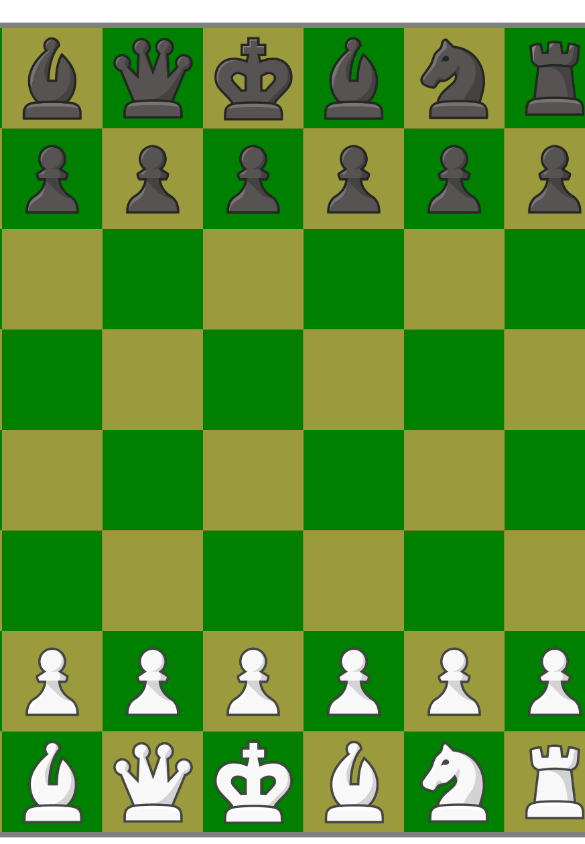
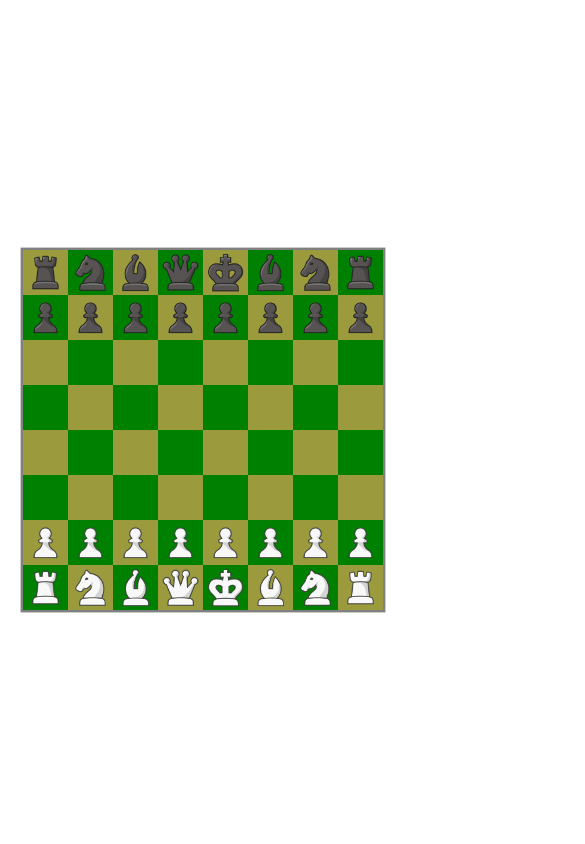
Before and after one commit to LucasBerr/Chess, a website with bundled scripts: page index.html in a window 390 px wide. Shown: the top 844 px of the page, 585 px wide, since content can reach past the window. Built offline with nearby package versions, Linux system fonts and the light colour scheme.

Commit message:
Update style.css
Adicionando escalas de acordo com o dispositivo

```diff
--- a/style.css
+++ b/style.css
@@ -1,14 +1,44 @@
-html, body {
+/* ajustando escala de acordo com o dispositivo */
+@media screen and (max-width: 1280px) {
+  #screen {
+    transform: scale(0.67);
+  }
+}
+@media screen and (max-width: 999px) {
+  #screen {
+    transform: scale(0.67);
+  }
+}
+@media screen and (max-width: 850px) {
+  #screen {
+    transform: scale(0.5);
+  }
+}
+@media screen and (max-width: 600px) {
+  #screen {
+    transform: scale(0.4);
+  }
+}
+@media screen and (max-width: 500px) {
+  #screen {
+    transform: scale(0.3);
+  }
+}
+@media screen and (max-width: 300px) {
+  #screen {
+    transform: scale(0.15);
+  }
+}
+
+html,
+body {
   margin: 0;
 }
 
 #screen {
-    transform: scale(0.67);
-
   background-color: gray;
   width: 1200px;
   height: 1200px;
-
 
   position: absolute;
   top: 50%;
@@ -29,7 +59,6 @@ html, body {
   width: 100%;
   height: 100%;
 }
-
 
 .square-green {
   display: grid;
```
Lines whose indentation alone changed are shown as unchanged.
